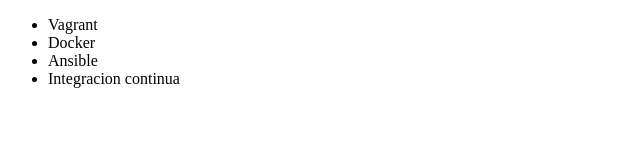
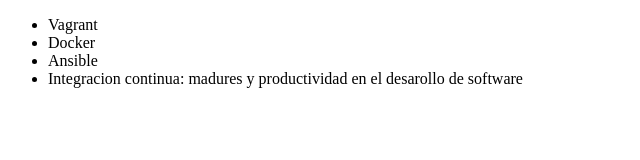
Before and after one commit to erickst1209/alura-git, a plain HTML site: page index.html in a window 1280 px wide. Shown: the whole page, without its empty margins (0-640 px from the left). Drawn offline with Linux system fonts and the light colour scheme.

Commit message:
renomabrando uso de integracion continua

```diff
--- a/index.html
+++ b/index.html
@@ -9,7 +9,7 @@
          <li> Vagrant </li>
          <li> Docker </li>
          <li> Ansible </li>
-         <li> Integracion continua </li>
+         <li> Integracion continua: madures y productividad en el desarollo de software</li>
      </ul>
 </body>
 </html>
```
